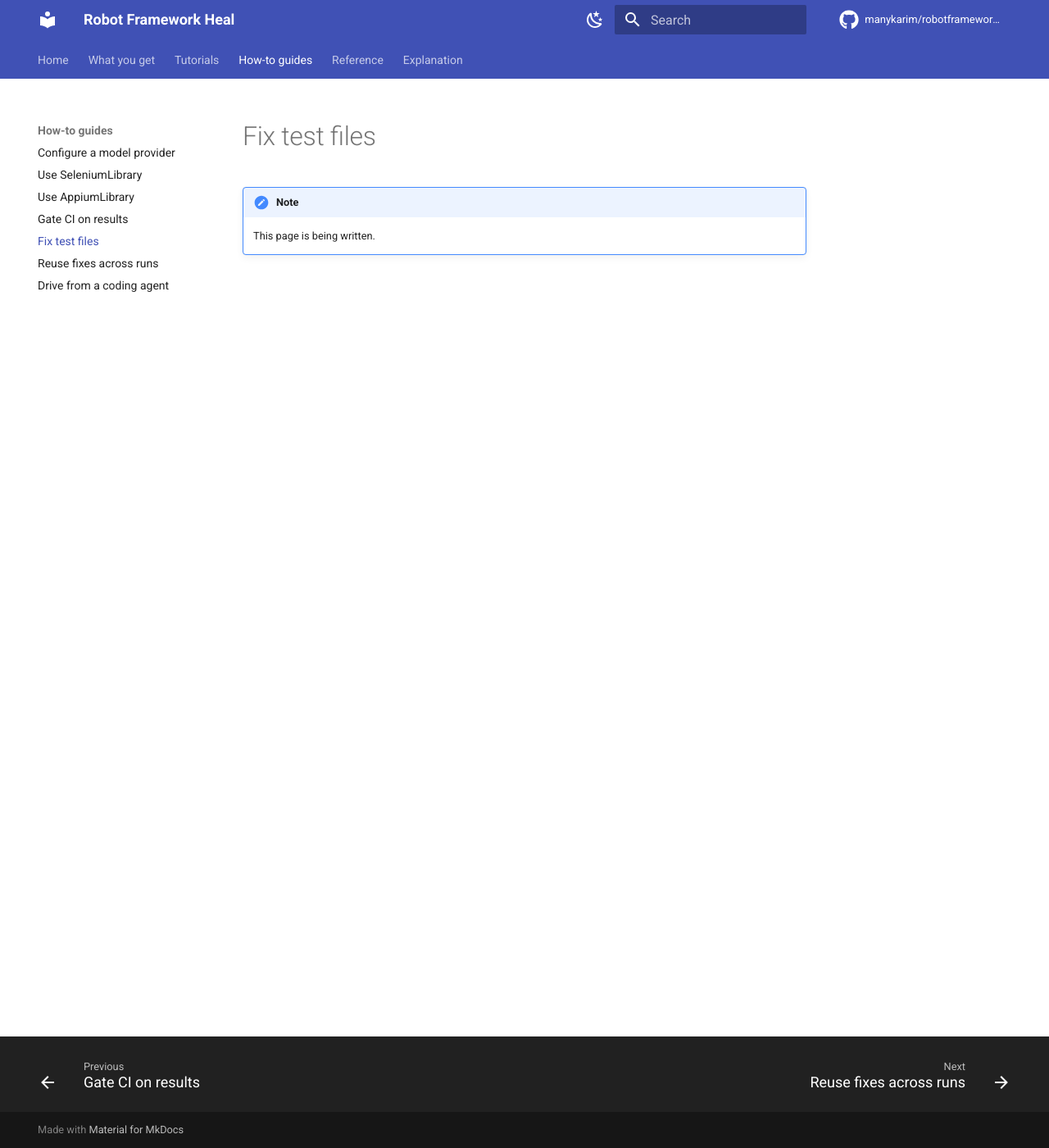
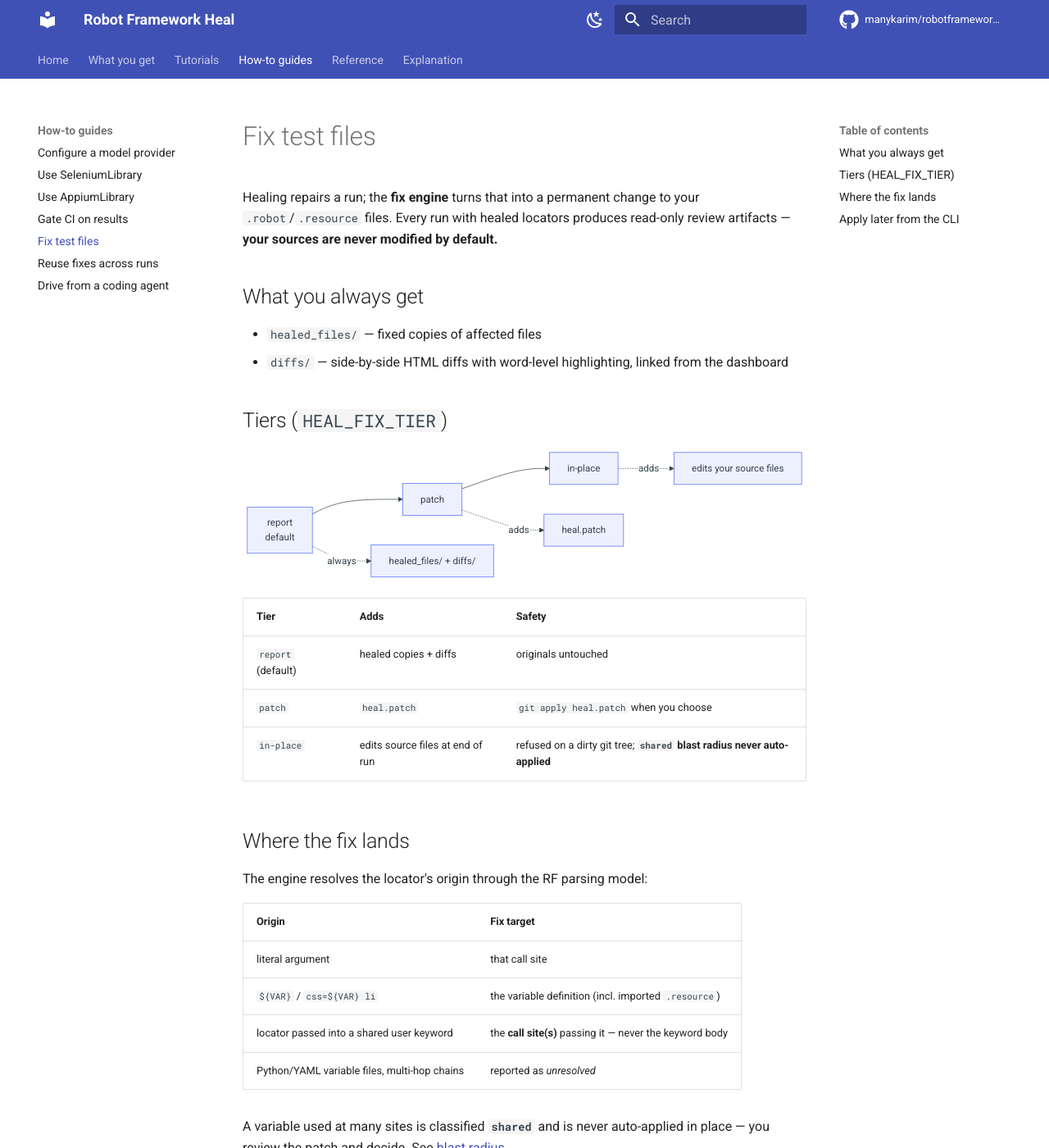
Before and after one commit to manykarim/robotframework-heal, an MkDocs documentation site: the page built from docs/how-to/fixing-files.md, in a window 1280 px wide and 1400 px high. Shown: the whole window at 82% size. Built offline with MkDocs 1.6.1 and Material for MkDocs 9.7.7, drawn with Linux system fonts in a browser that asks for light colours; comment, search, counter and statistics services are not loaded; the version menu is left out; some of the changed text lies outside the part shown.

Commit message:
Task 4.4: workflow how-to guides (CI gating, fixing files, warm start, MCP)
Co-Authored-By: Claude Fable 5 <noreply@anthropic.com>

````diff
--- a/docs/how-to/fixing-files.md
+++ b/docs/how-to/fixing-files.md
@@ -1,4 +1,49 @@
 # Fix test files
 
-!!! note
-    This page is being written.
+Healing repairs a run; the **fix engine** turns that into a permanent change to
+your `.robot`/`.resource` files. Every run with healed locators produces
+read-only review artifacts — **your sources are never modified by default.**
+
+## What you always get
+
+- `healed_files/` — fixed copies of affected files
+- `diffs/` — side-by-side HTML diffs with word-level highlighting, linked from
+  the dashboard
+
+## Tiers (`HEAL_FIX_TIER`)
+
+```mermaid
+flowchart LR
+    R[report<br/>default] --> P[patch] --> I[in-place]
+    R -.->|always| A[healed_files/ + diffs/]
+    P -.->|adds| B[heal.patch]
+    I -.->|adds| C[edits your source files]
+```
+
+| Tier | Adds | Safety |
+|---|---|---|
+| `report` (default) | healed copies + diffs | originals untouched |
+| `patch` | `heal.patch` | `git apply heal.patch` when you choose |
+| `in-place` | edits source files at end of run | refused on a dirty git tree; **`shared` blast radius never auto-applied** |
+
+## Where the fix lands
+
+The engine resolves the locator's origin through the RF parsing model:
+
+| Origin | Fix target |
+|---|---|
+| literal argument | that call site |
+| `${VAR}` / `css=${VAR} li` | the variable definition (incl. imported `.resource`) |
+| locator passed into a shared user keyword | the **call site(s)** passing it — never the keyword body |
+| Python/YAML variable files, multi-hop chains | reported as *unresolved* |
+
+A variable used at many sites is classified **`shared`** and is never auto-applied
+in place — you review the patch and decide. See
+[blast radius](../explanation/rca-and-fixes.md#fix-blast-radius).
+
+## Apply later from the CLI
+
+```bash
+heal apply results/ --patch fixes.patch   # write a patch
+heal apply results/ --in-place            # edit sources (clean tree required)
+```
````
Also changed, not shown: docs/how-to/ci-gating.md (+45 -2 lines), docs/how-to/mcp-coding-agents.md (+34 -2 lines), docs/how-to/warm-start.md (+40 -2 lines), openspec/changes/comprehensive-docs-site/tasks.md (+1 -1 lines).
